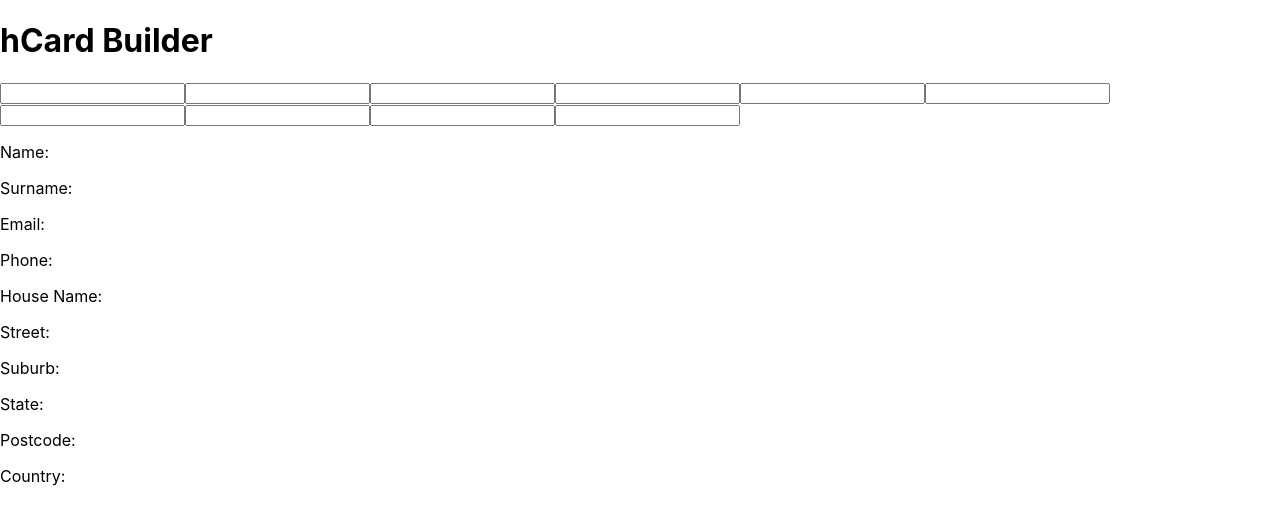
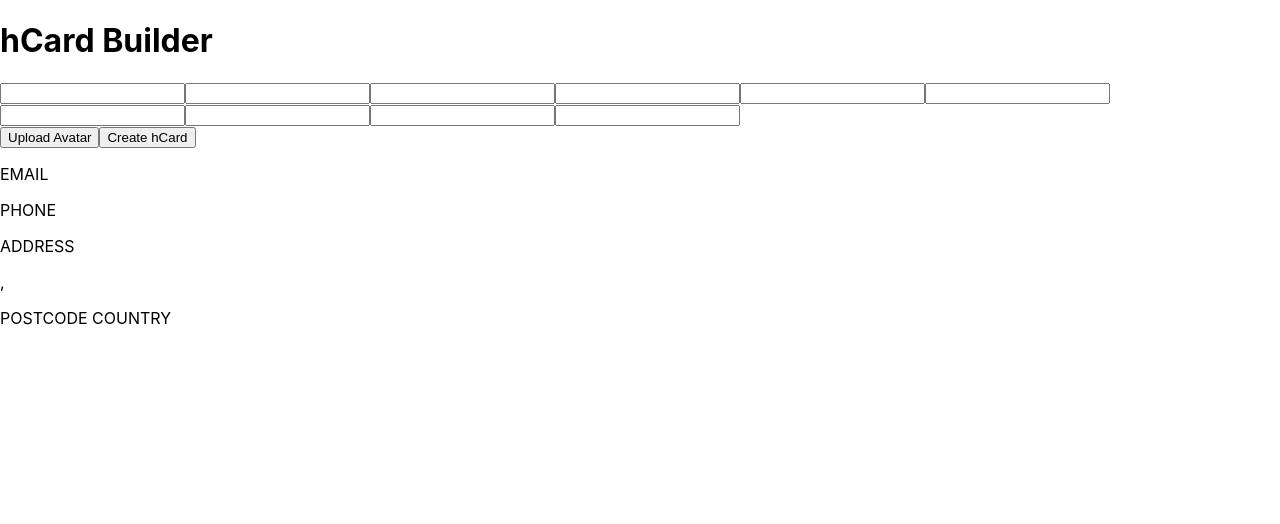
Before and after one commit to nilanarocha/hcard, a React (Create React App) app: page / in a window 1280 px wide. Shown: the top 524 px of the page. Built offline with nearby package versions, Linux system fonts and the light colour scheme.

Commit message:
formating hcard form output

```diff
--- a/src/pages/MainPage.js
+++ b/src/pages/MainPage.js
@@ -41,6 +41,7 @@ class MainPage extends Component {
       <div>
         <div>
           <h1>hCard Builder</h1>
+
           <form>
             <Input name={'givenName'} handleOnChange={this.onInputChange} />
             <Input name={'surname'} handleOnChange={this.onInputChange} />
@@ -53,18 +54,26 @@ class MainPage extends Component {
             <Input name={'postcode'} handleOnChange={this.onInputChange} />
             <Input name={'country'} handleOnChange={this.onInputChange} />
           </form>
+          <button name="upload">Upload Avatar</button>
+          <button name="create">Create hCard</button>
         </div>
         <div>
-          <p>Name:{givenName}</p>
-          <p>Surname:{surname}</p>
-          <p>Email:{email}</p>
-          <p>Phone:{phone}</p>
-          <p>House Name:{houseName}</p>
-          <p>Street:{street}</p>
-          <p>Suburb:{suburb}</p>
-          <p>State:{state}</p>
-          <p>Postcode:{postcode}</p>
-          <p>Country:{country}</p>
+          <p>
+            {givenName} {surname}
+          </p>
+
+          <p>EMAIL {email}</p>
+          <p>PHONE {phone}</p>
+          <p>
+            ADDRESS {houseName} {street}
+          </p>
+          <p>
+            {suburb}, {state}
+          </p>
+
+          <p>
+            POSTCODE {postcode} COUNTRY {country}
+          </p>
         </div>
       </div>
     );
```
